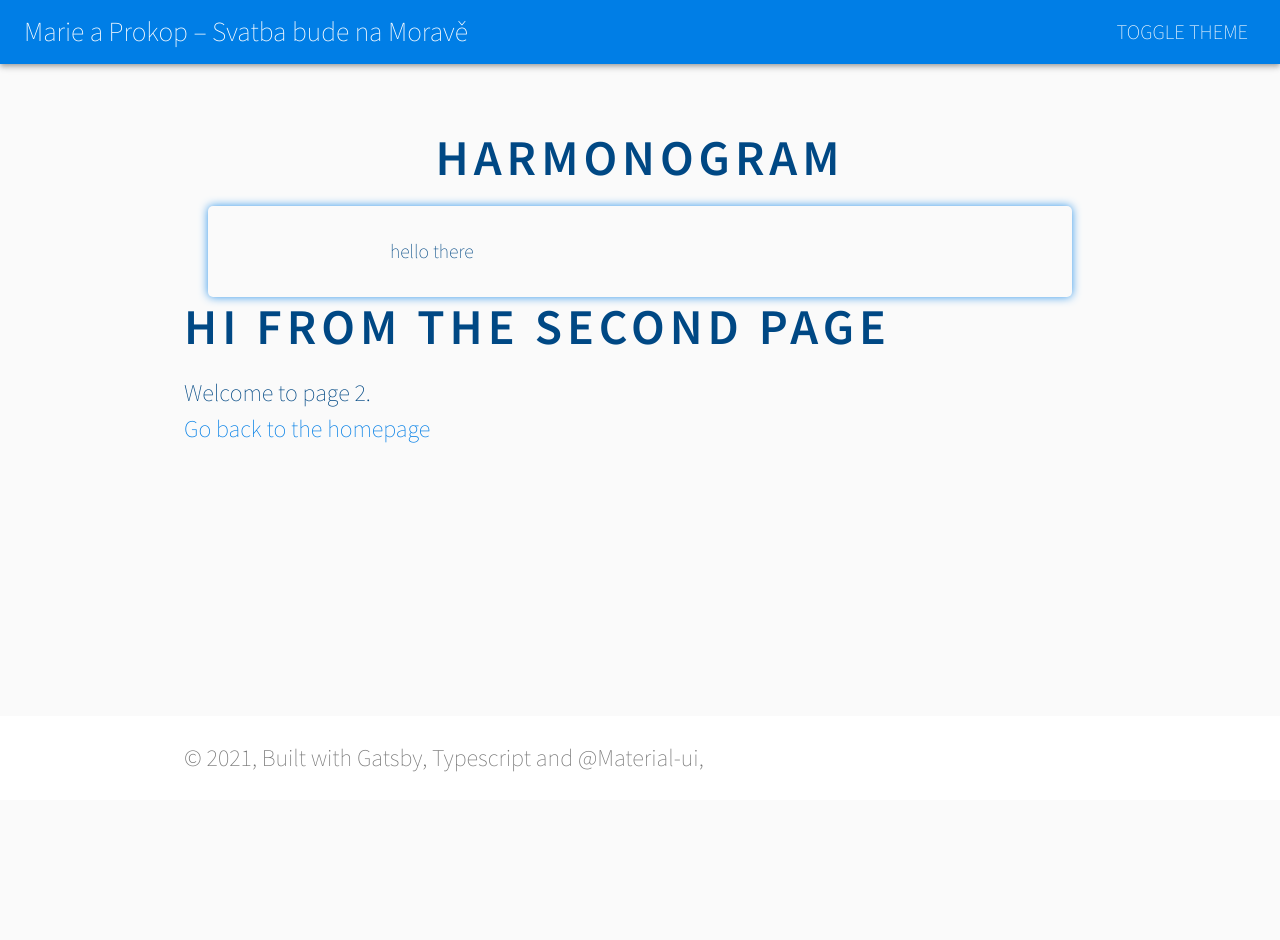
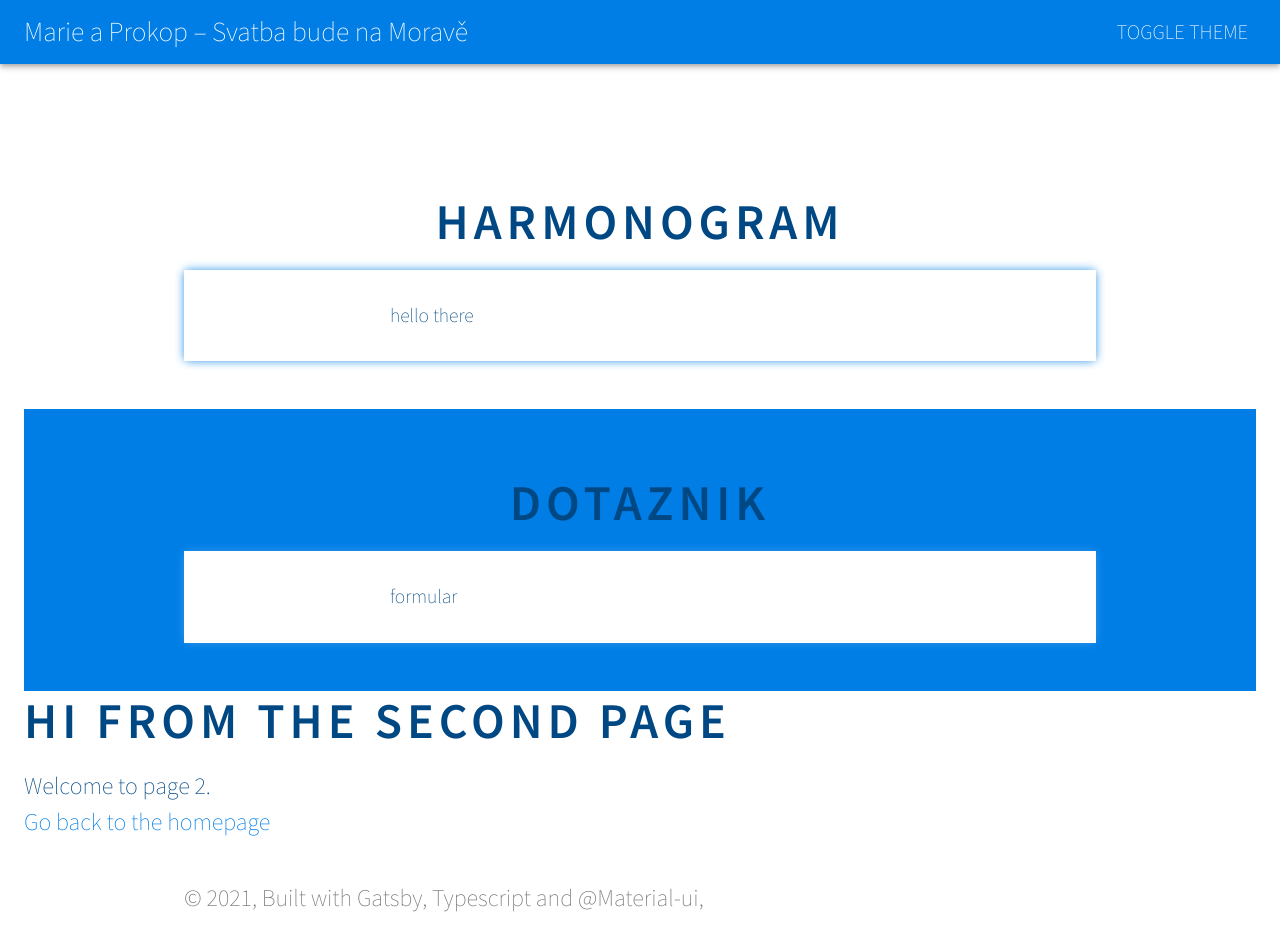
Before and after one commit to Peracek/svatba-bude-na-morave, a Gatsby site: page /page-2 in a window 1280 px wide. Before the commit the page ends 800 px from the top, so only its background shows below. Built offline with nearby package versions, Linux system fonts and the light colour scheme; Gatsby itself is replaced by a stand-in of ours.

Commit message:
secting bg

```diff
--- a/package.json
+++ b/package.json
@@ -37,6 +37,7 @@
     "gatsby-plugin-react-helmet": "^3.3.10",
     "gatsby-plugin-typescript": "^2.4.18",
     "gatsby-plugin-webfonts": "^1.1.4",
+    "polished": "^4.1.0",
     "react": "^16.13.1",
     "react-dom": "^16.13.1",
     "react-helmet": "^6.1.0",
--- a/src/components/HightlighContent.tsx
+++ b/src/components/HightlighContent.tsx
@@ -19,6 +19,7 @@ const useStyles = makeStyles<Theme, HighligtedContent, string>(
     },
     inner: {
       padding: theme.spacing(4, 6),
+      background: theme.palette.background.default,
     },
   }),
 )
--- a/src/components/Section.tsx
+++ b/src/components/Section.tsx
@@ -1,6 +1,7 @@
 import React, { FC } from 'react'
 import { makeStyles } from '@material-ui/styles'
 import { Typography, Container, Theme } from '@material-ui/core'
+import { transparentize } from 'polished'
 
 interface SectionProps {
   title: string
@@ -10,7 +11,7 @@ interface SectionProps {
 const useStyles = makeStyles<Theme, SectionProps, string>((theme: Theme) => ({
   section: {
     backgroundColor: props =>
-      props.tintBg ? theme.palette.background.paper : 'inherit',
+      props.tintBg ? theme.palette.primary.main : 'inherit',
     padding: theme.spacing(8, 0, 6),
   },
 }))
@@ -18,7 +19,7 @@ const useStyles = makeStyles<Theme, SectionProps, string>((theme: Theme) => ({
 export const Section: FC<SectionProps> = props => {
   const classes = useStyles(props)
   return (
-    <div className={classes.heroContent}>
+    <div className={classes.section}>
       <Container maxWidth="md">
         <Typography
           // component="h2"
--- a/src/pages/page-2.tsx
+++ b/src/pages/page-2.tsx
@@ -17,12 +17,15 @@ const useStyles = makeStyles((theme: Theme) => ({
 const SecondPage: FC = () => {
   const classes = useStyles()
   return (
-    <Container maxWidth="md" className={classes.root}>
+    <Container className={classes.root}>
       <SEO title="Page two" />
 
       <Section title="Harmonogram">
         <HighligtedContent>hello there</HighligtedContent>
-        {/* <Paper elevation={1}>hello there</Paper> */}
+      </Section>
+
+      <Section title="Dotaznik" tintBg>
+        <HighligtedContent>formular</HighligtedContent>
       </Section>
 
       <Typography variant="h2" gutterBottom component="h1">
--- a/src/theme.ts
+++ b/src/theme.ts
@@ -36,6 +36,9 @@ const makeTheme = (variant: ThemeOptions): Theme => {
       error: {
         main: red.A400,
       },
+      background: {
+        default: '#FFF',
+      },
     },
   }
 
```
Also changed, not shown: 1 other file.
